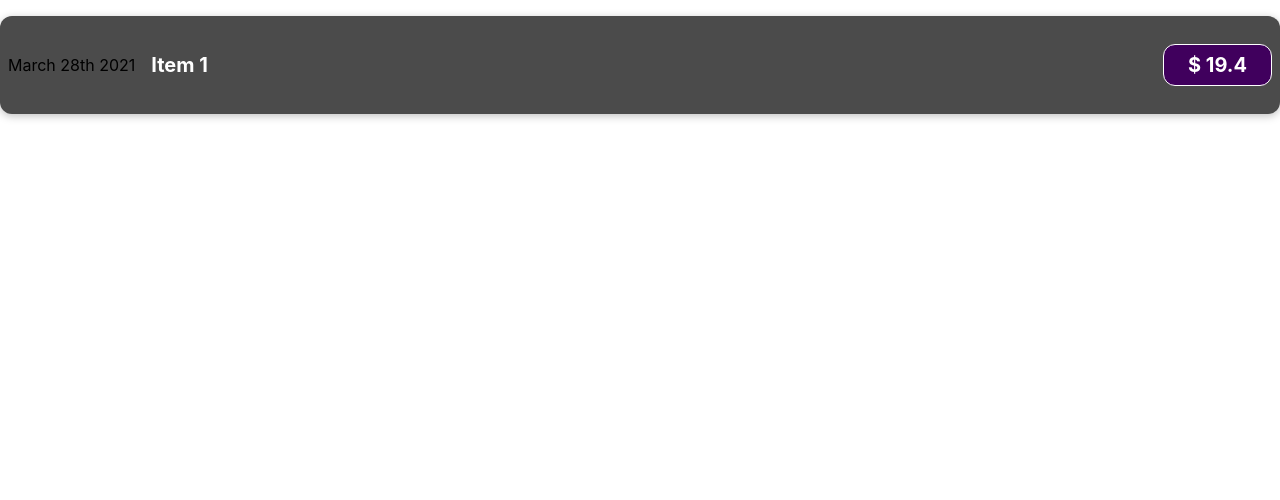
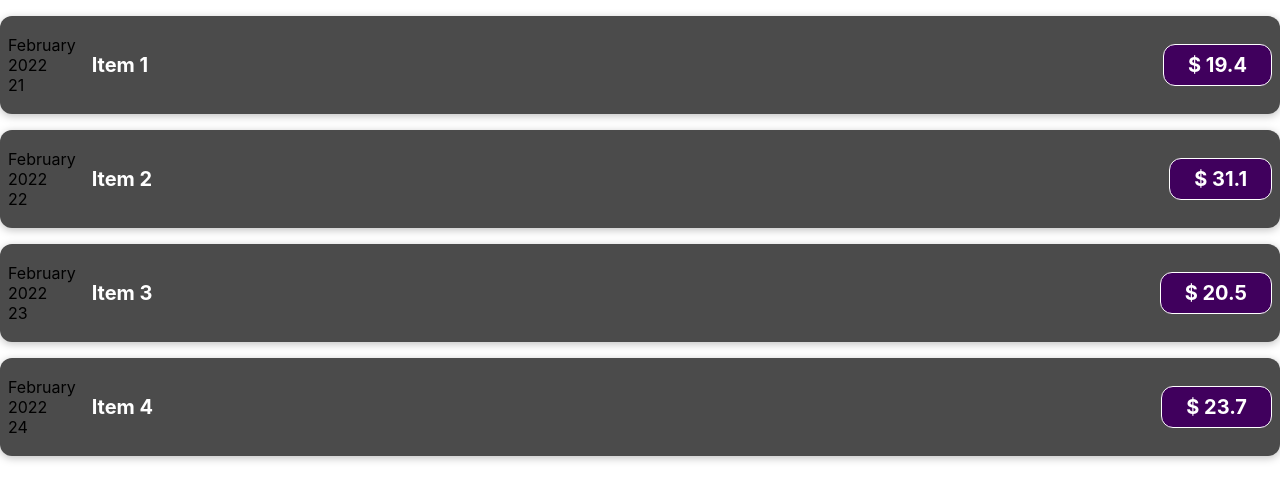
Before and after one commit to walayatali/expense-tracker, a React (Create React App) app: page / in a window 1280 px wide. Shown: the top 500 px of the page. Built offline with nearby package versions, Linux system fonts and the light colour scheme.

Commit message:
Passed dynamic items data via props to components

```diff
--- a/src/App.js
+++ b/src/App.js
@@ -2,9 +2,25 @@ import './App.css';
 import ExpenseItem from './components/Expense/ExpenseItem';
 
 function App() {
-  return (
-    <ExpenseItem></ExpenseItem>
-  );
+
+    const Expenses = [
+        {id: 'e1', ItemDate: new Date(2022, 1, 21), Title: 'Item 1', Price: 19.4},
+        {id: 'e2', ItemDate: new Date(2022, 1, 22), Title: 'Item 2', Price: 31.1},
+        {id: 'e3', ItemDate: new Date(2022, 1, 23), Title: 'Item 3', Price: 20.5},
+        {id: 'e4', ItemDate: new Date(2022, 1, 24), Title: 'Item 4', Price: 23.7}
+    ];
+
+    return (
+        <div>
+            {Expenses.map(exp =>
+              <ExpenseItem
+                    ItemDate = {exp.ItemDate}
+                    Title = {exp.Title}
+                    Price = {exp.Price}
+                />
+            )}
+        </div>
+    );
 }
 
 export default App;
--- a/src/components/Expense/ExpenseItem.js
+++ b/src/components/Expense/ExpenseItem.js
@@ -1,11 +1,18 @@
 import './ExpenseItem.css';
-const ExpenseItem = () => {
+const ExpenseItem = (props) => {
+	const month = props.ItemDate.toLocaleString('en-US', { month: 'long' });
+  	const day = props.ItemDate.toLocaleString('en-US', { day: '2-digit' });
+  	const year = props.ItemDate.getFullYear();
 	return (
 		<div className="expense-item">
-			<div>March 28th 2021</div>
+			<div className="expense-date">
+				<div className="expense-date__month">{month}</div>
+				<div className="expense-date__year">{year}</div>
+				<div className="expense-date__day">{day}</div>
+			</div>
 			<div className="expense-item__description">
-				<h2>Item 1</h2>
-				<p className="expense-item__price">$ 19.4</p>
+				<h2>{props.Title}</h2>
+				<p className="expense-item__price">$ {props.Price}</p>
 			</div>
 		</div>
 	)
```
